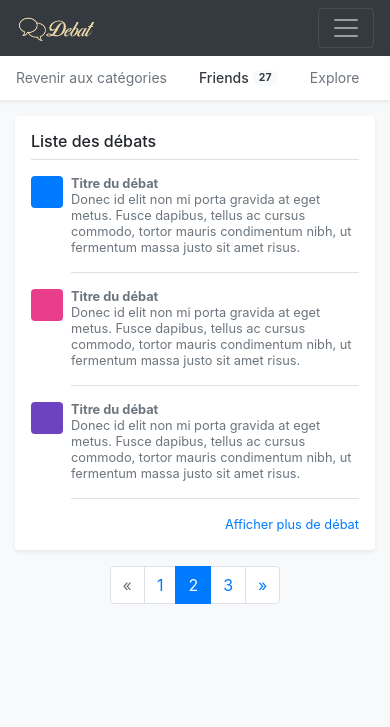
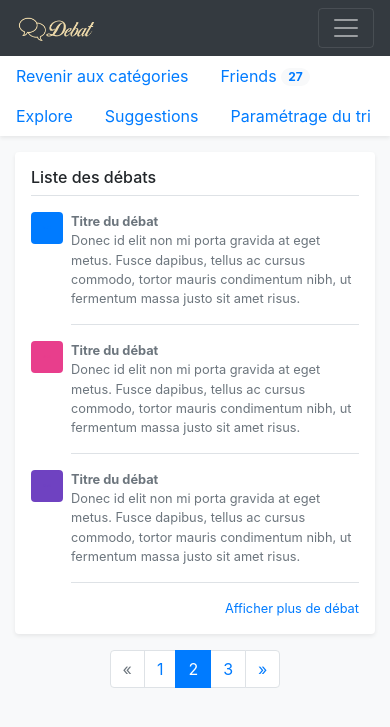
Before and after one commit to jessybreyne/projet-debat-php, a PHP site: page /pages/pagecategorie.html in a window 390 px wide. Shown: the top 727 px of the page. Run offline with PHP 8.4, Linux system fonts and the light colour scheme.

Commit message:
Correction d'un probleme empechant de deplier le parametrage du tri

```diff
--- a/css/categorie.css
+++ b/css/categorie.css
@@ -1,67 +1,3 @@
-html,
-body {
-  overflow-x: hidden; /* Prevent scroll on narrow devices */
-}
-
-@media (max-width: 991.98px) {
-  .offcanvas-collapse {
-    position: fixed;
-    top: 56px; /* Height of navbar */
-    bottom: 0;
-    left: 100%;
-    width: 100%;
-    padding-right: 1rem;
-    padding-left: 1rem;
-    overflow-y: auto;
-    visibility: hidden;
-    background-color: #343a40;
-    transition-timing-function: ease-in-out;
-    transition-duration: .3s;
-    transition-property: left, visibility;
-  }
-  .offcanvas-collapse.open {
-    left: 0;
-    visibility: visible;
-  }
-}
-
-.nav-scroller {
-  position: relative;
-  z-index: 2;
-  height: 2.75rem;
-  overflow-y: hidden;
-}
-
-.nav-scroller .nav {
-  display: -ms-flexbox;
-  display: flex;
-  -ms-flex-wrap: nowrap;
-  flex-wrap: nowrap;
-  padding-bottom: 1rem;
-  margin-top: -1px;
-  overflow-x: auto;
-  color: rgba(255, 255, 255, .75);
-  text-align: center;
-  white-space: nowrap;
-  -webkit-overflow-scrolling: touch;
-}
-
-.nav-underline .nav-link {
-  padding-top: .75rem;
-  padding-bottom: .75rem;
-  font-size: .875rem;
-  color: #6c757d;
-}
-
-.nav-underline .nav-link:hover {
-  color: #007bff;
-}
-
-.nav-underline .active {
-  font-weight: 500;
-  color: #343a40;
-}
-
 .nav-img {
   filter: contrast(38%);
   width: 20px;
@@ -70,11 +6,3 @@ body {
 .nav-img-active {
   width: 20px;
 }
-
-.text-white-50 { color: rgba(255, 255, 255, .5); }
-
-.bg-purple { background-color: #6f42c1; }
-
-.lh-100 { line-height: 1; }
-.lh-125 { line-height: 1.25; }
-.lh-150 { line-height: 1.5; }
```
Also changed, not shown: pages/pagecategorie.html (indentation only).
